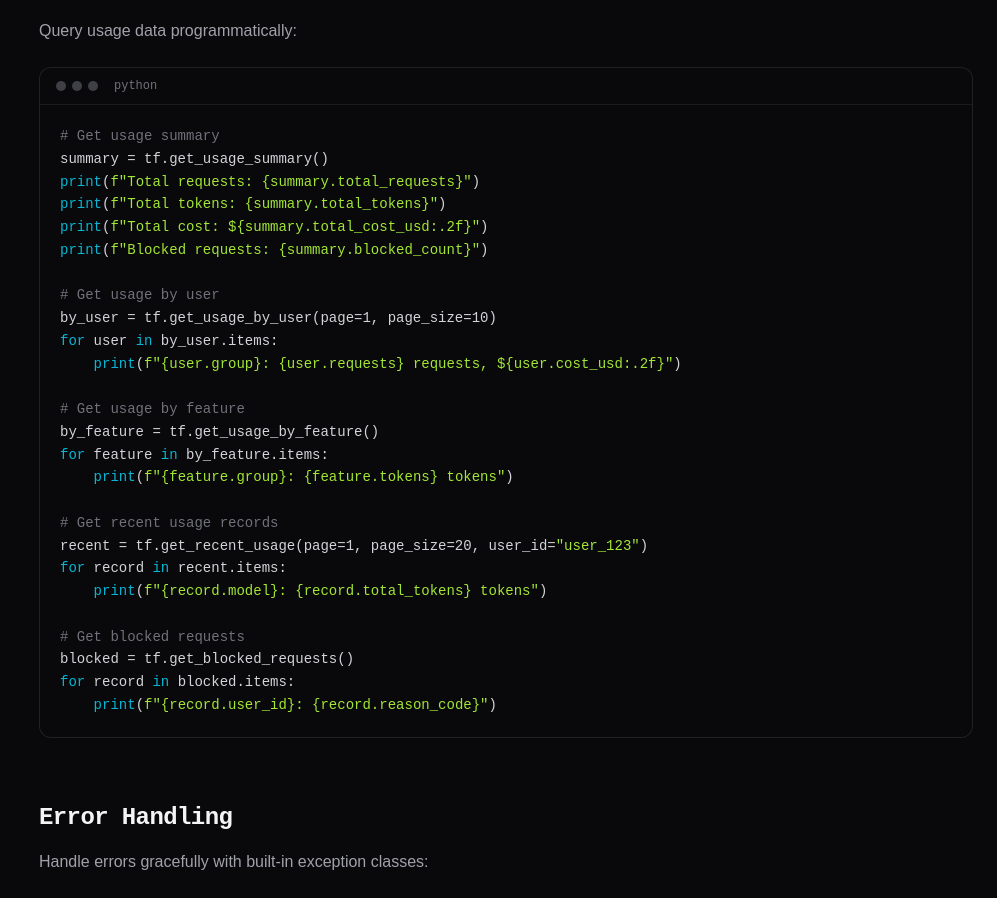
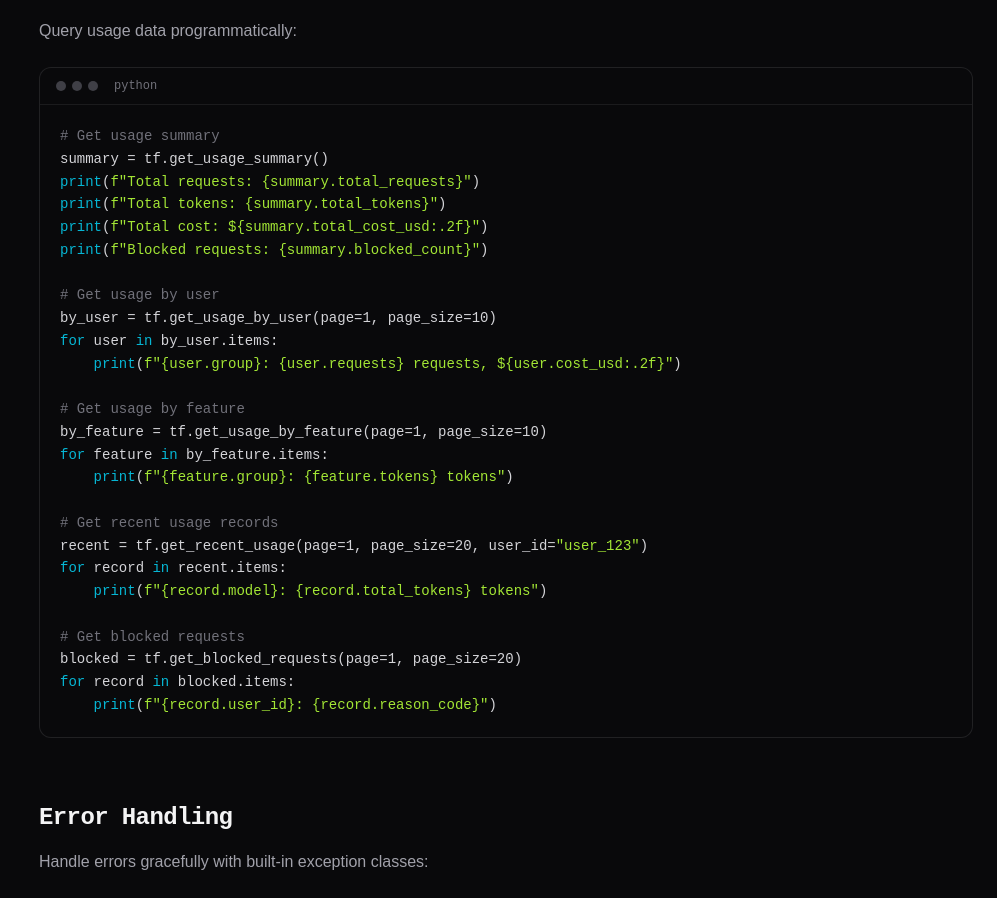
Before and after one commit to samuelbrhane/TokVigil, a Next.js app in the folder frontend/: page /docs/sdk/python in a window 1280 px wide. Shown: the part 3171-4069 px from the top of the page, without its empty margins (283-1280 px from the left). Built offline with nearby package versions, Linux system fonts and the light colour scheme.

Commit message:
fix: add missing pagination params to SDK docs examples for getUsageByFeature and getBlockedRequests

```diff
--- a/frontend/src/app/(public)/docs/sdk/python/page.tsx
+++ b/frontend/src/app/(public)/docs/sdk/python/page.tsx
@@ -82,7 +82,7 @@ for user in by_user.items:
     print(f"{user.group}: {user.requests} requests, \${user.cost_usd:.2f}")
 
 # Get usage by feature
-by_feature = tf.get_usage_by_feature()
+by_feature = tf.get_usage_by_feature(page=1, page_size=10)
 for feature in by_feature.items:
     print(f"{feature.group}: {feature.tokens} tokens")
 
@@ -92,7 +92,7 @@ for record in recent.items:
     print(f"{record.model}: {record.total_tokens} tokens")
 
 # Get blocked requests
-blocked = tf.get_blocked_requests()
+blocked = tf.get_blocked_requests(page=1, page_size=20)
 for record in blocked.items:
     print(f"{record.user_id}: {record.reason_code}")`;
 
--- a/frontend/src/app/(public)/docs/sdk/typescript/page.tsx
+++ b/frontend/src/app/(public)/docs/sdk/typescript/page.tsx
@@ -122,7 +122,7 @@ for (const user of byUser.items) {
 }
 
 // Get usage by feature
-const byFeature = await tf.getUsageByFeature();
+const byFeature = await tf.getUsageByFeature({ page: 1, pageSize: 10 });
 for (const feature of byFeature.items) {
   console.log(\`\${feature.group}: \${feature.tokens} tokens\`);
 }
@@ -134,7 +134,7 @@ for (const record of recent.items) {
 }
 
 // Get blocked requests
-const blocked = await tf.getBlockedRequests();
+const blocked = await tf.getBlockedRequests({ page: 1, pageSize: 20 });
 for (const record of blocked.items) {
   console.log(\`\${record.userId}: \${record.reasonCode}\`);
 }`,
```
